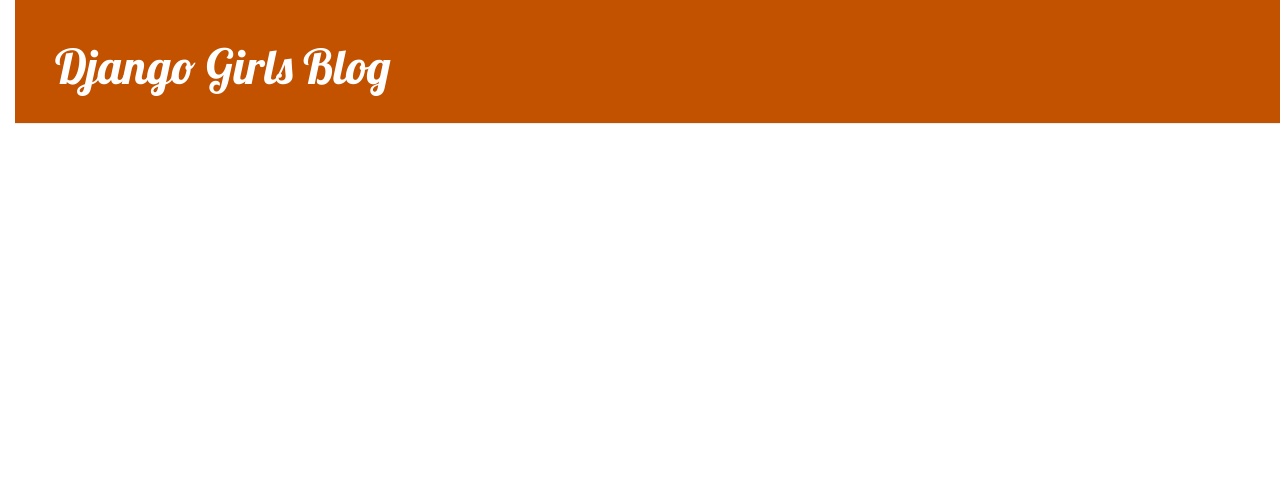
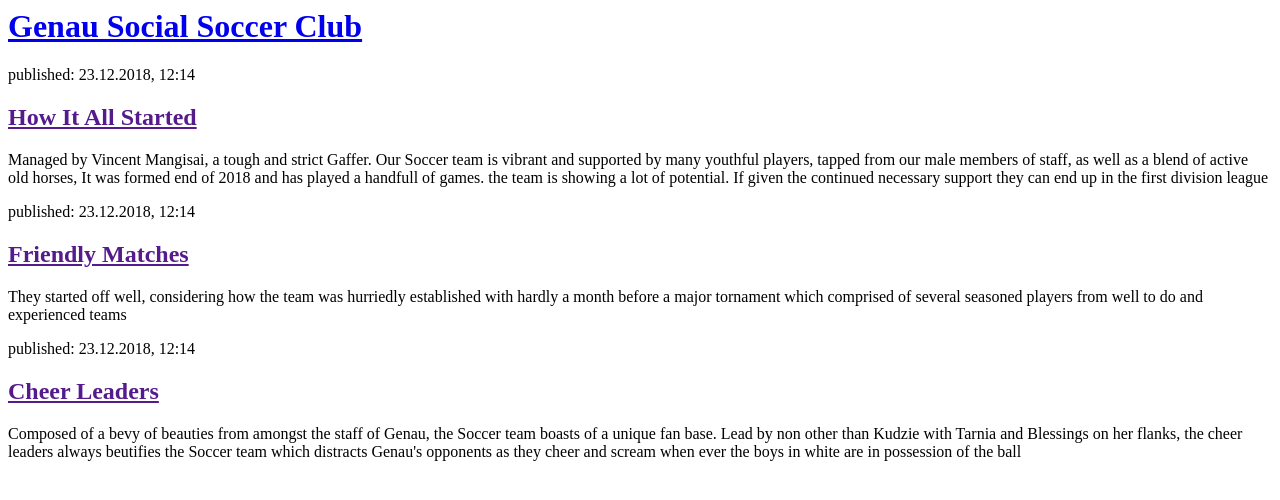
Before and after one commit to dannypiki/my-first-blog, a Django app: page / in a window 1280 px wide. Shown: the top 500 px of the page. Run offline with Django 3.2, Linux system fonts and the light colour scheme; data that the repository does not hold is empty; some libraries are stand-ins or nearby versions.

Commit message:
Changed the HTML for the site.

```diff
--- a/blog/templates/blog/base.html
+++ b/blog/templates/blog/base.html
@@ -2,14 +2,15 @@
 <html>
     <head>
         <title>Django Girls blog</title>
-        <link rel="stylesheet" href="//maxcdn.bootstrapcdn.com/bootstrap/3.2.0/css/bootstrap.min.css">
-        <link rel="stylesheet" href="//maxcdn.bootstrapcdn.com/bootstrap/3.2.0/css/bootstrap-theme.min.css">
+        <link rel="stylesheet" href="https://maxcdn.bootstrapcdn.com/bootstrap/3.2.0/css/bootstrap.min.css">
+        <link rel="stylesheet" href="https://maxcdn.bootstrapcdn.com/bootstrap/3.2.0/css/bootstrap-theme.min.css">
         <link rel="stylesheet" href="{% static 'blog/css/blog.css' %}">
-        <link href="//fonts.googleapis.com/css?family=Lobster&subset=latin,latin-ext" rel="stylesheet" type="text/css">
+        <link href="https://fonts.googleapis.com/css?family=Lobster&subset=latin,latin-ext" rel="stylesheet" type="text/css">
 
     </head>
     <body>
     <div class="page-header">
+        <a href="{% url 'post_new' %}" class="top-menu"><span class="glyphicon glyphicon-plus"></span></a>
         <h1><a href="/">Django Girls Blog</a></h1>
     </div>
     <div class="content container">
--- a/blog/templates/blog/post_list.html
+++ b/blog/templates/blog/post_list.html
@@ -1,13 +1,27 @@
-{% extends 'blog/base.html' %}
+<html>
+    <head>
+        <title>Genau Social Soccer Club</title>
+    </head>
+    <body>
+        <div>
+            <h1><a href="/">Genau Social Soccer Club</a></h1>
+        </div>
 
-{% block content %}
-    {% for post in posts %}
-        <div class="post">
-            <div class="date">
-                {{ post.published_date }}
-            </div>
-            <h2><a href="{%	url	'post_detail'	pk=post.pk	%}">{{ post.title }}</a></h2>
-            <p>{{ post.text|linebreaksbr }}</p>
+        <div>
+            <p>published: 23.12.2018, 12:14</p>
+            <h2><a href="">How It All Started</a></h2>
+            <p>Managed by Vincent Mangisai, a tough and strict Gaffer.  Our Soccer team is vibrant and supported by many youthful players, tapped from our male members of staff, as well as a blend of active old horses, It was formed end of 2018 and has played a handfull of games.  the team is showing a lot of potential. If given the continued necessary support they can end up in the first division league </p>
         </div>
-    {% endfor %}
-{% endblock %}
+
+        <div>
+            <p>published: 23.12.2018, 12:14</p>
+            <h2><a href="">Friendly Matches</a></h2>
+            <p>They started off well, considering how the team was hurriedly established with hardly a month before a major tornament which comprised of several seasoned players from well to do and experienced teams</p>
+        </div>
+    <div>
+            <p>published: 23.12.2018, 12:14</p>
+            <h2><a href="">Cheer Leaders</a></h2>
+            <p>Composed of a bevy of beauties from amongst the staff of Genau, the Soccer team boasts of a unique fan base. Lead by non other than Kudzie with Tarnia and Blessings on her flanks, the cheer leaders always beutifies the Soccer team which distracts Genau's opponents as they cheer and scream when ever the boys in white are in possession of the ball </p>
+        </div>
+    </body>
+</html>
--- a/blog/urls.py
+++ b/blog/urls.py
@@ -3,4 +3,5 @@
 urlpatterns = [
     path('', views.post_list, name='post_list'),
     path('post/<int:pk>/', views.post_detail, name='post_detail'),
+   # path('post/new', views.post_new, name='post_new'),
 ]
--- a/blog/views.py
+++ b/blog/views.py
@@ -9,3 +9,7 @@
 def post_detail(request, pk):
     post = get_object_or_404(Post, pk=pk)
     return render(request, 'blog/post_detail.html', {'post': post})
+from .forms import PostForm
+def post_new(request):
+    form = PostForm()
+    return render(request, 'blog/post_edit.html', {'form': form})
--- a/mysite/settings.py
+++ b/mysite/settings.py
@@ -119,4 +119,4 @@
 # https://docs.djangoproject.com/en/2.0/howto/static-files/
 
 STATIC_URL = '/static/'
-# STATIC_ROOT = os.path.join(BASE_DIR, 'static')
+STATIC_ROOT = os.path.join(BASE_DIR, 'static')
```
Also changed, not shown: blog/forms.py (added, +9 -0 lines), blog/templates/blog/post_edit.html (added, +9 -0 lines).
